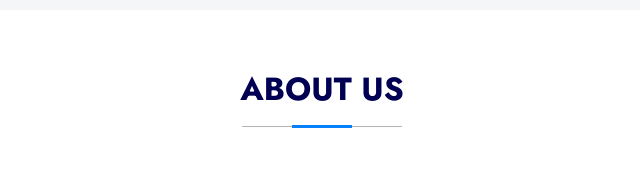
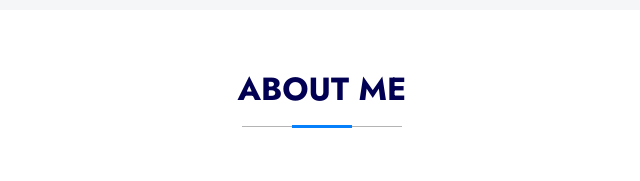
Before and after one commit to TaufiqurRohman132/taufiqurrohman.github.io, a plain HTML site: page index.html in a window 1280 px wide. Shown: the part 771-952 px from the top of the page, 318-958 px from the left. Drawn offline with nearby package versions, Linux system fonts and the light colour scheme.

Commit message:
mengubah about dan call

```diff
--- a/index.html
+++ b/index.html
@@ -169,7 +169,7 @@
 
       <!-- Section Title -->
       <div class="container section-title" data-aos="fade-up">
-        <h2>About Us</h2>
+        <h2>About Me</h2>
       </div><!-- End Section Title -->
 
       <div class="container">
@@ -808,7 +808,7 @@
               <div class="info-item d-flex" data-aos="fade-up" data-aos-delay="300">
                 <i class="bi bi-telephone flex-shrink-0"></i>
                 <div>
-                  <h3>Call Us</h3>
+                  <h3>Call Me</h3>
                   <p>+62 85738784885</p>
                 </div>
               </div><!-- End Info Item -->
@@ -906,7 +906,7 @@
           <h4>Useful Links</h4>
           <ul>
             <li><i class="bi bi-chevron-right"></i> <a href="#">Home</a></li>
-            <li><i class="bi bi-chevron-right"></i> <a href="#">About us</a></li>
+            <li><i class="bi bi-chevron-right"></i> <a href="#">About Me</a></li>
             <li><i class="bi bi-chevron-right"></i> <a href="#">Services</a></li>
             <li><i class="bi bi-chevron-right"></i> <a href="#">Terms of service</a></li>
           </ul>
```
